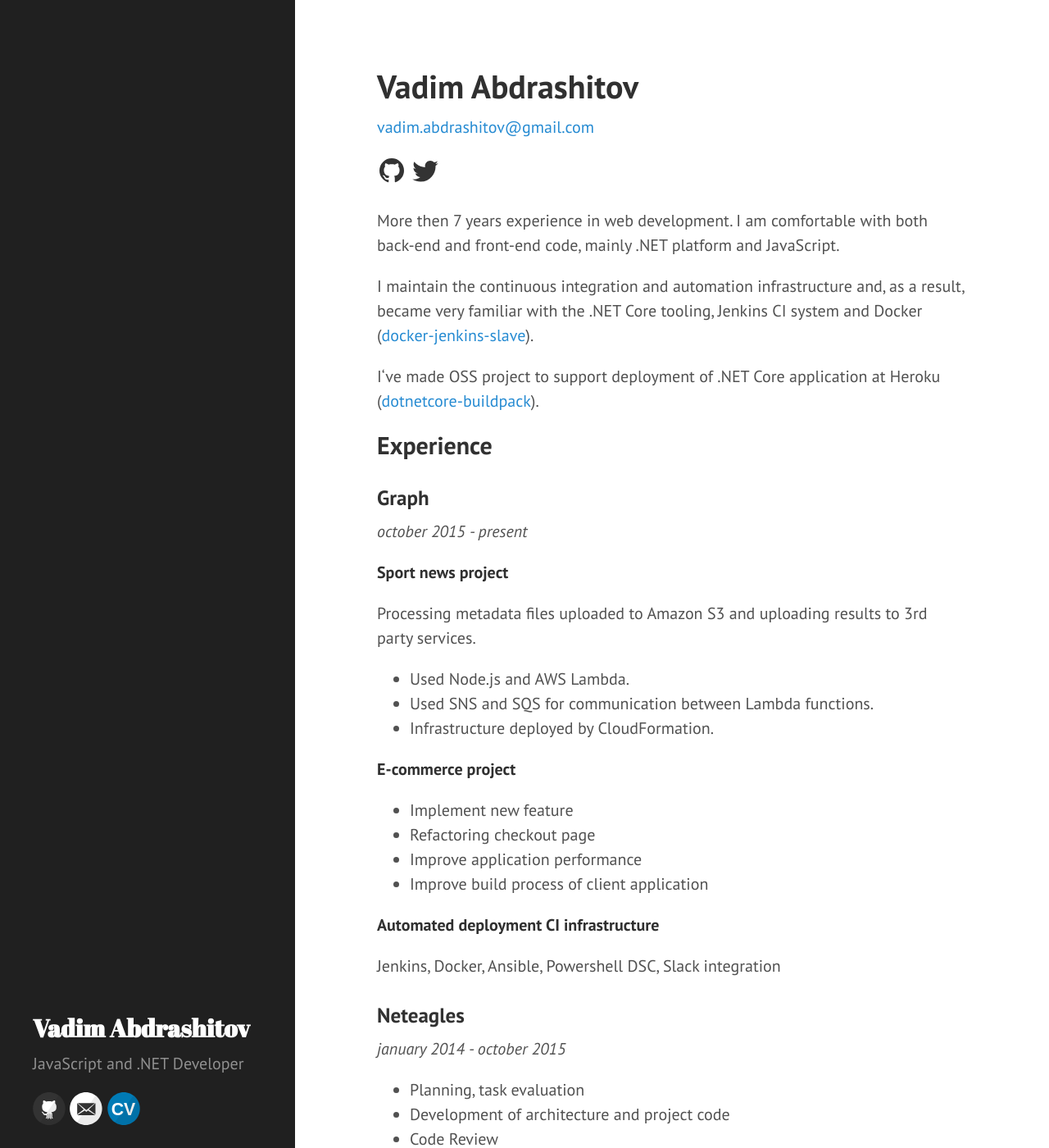
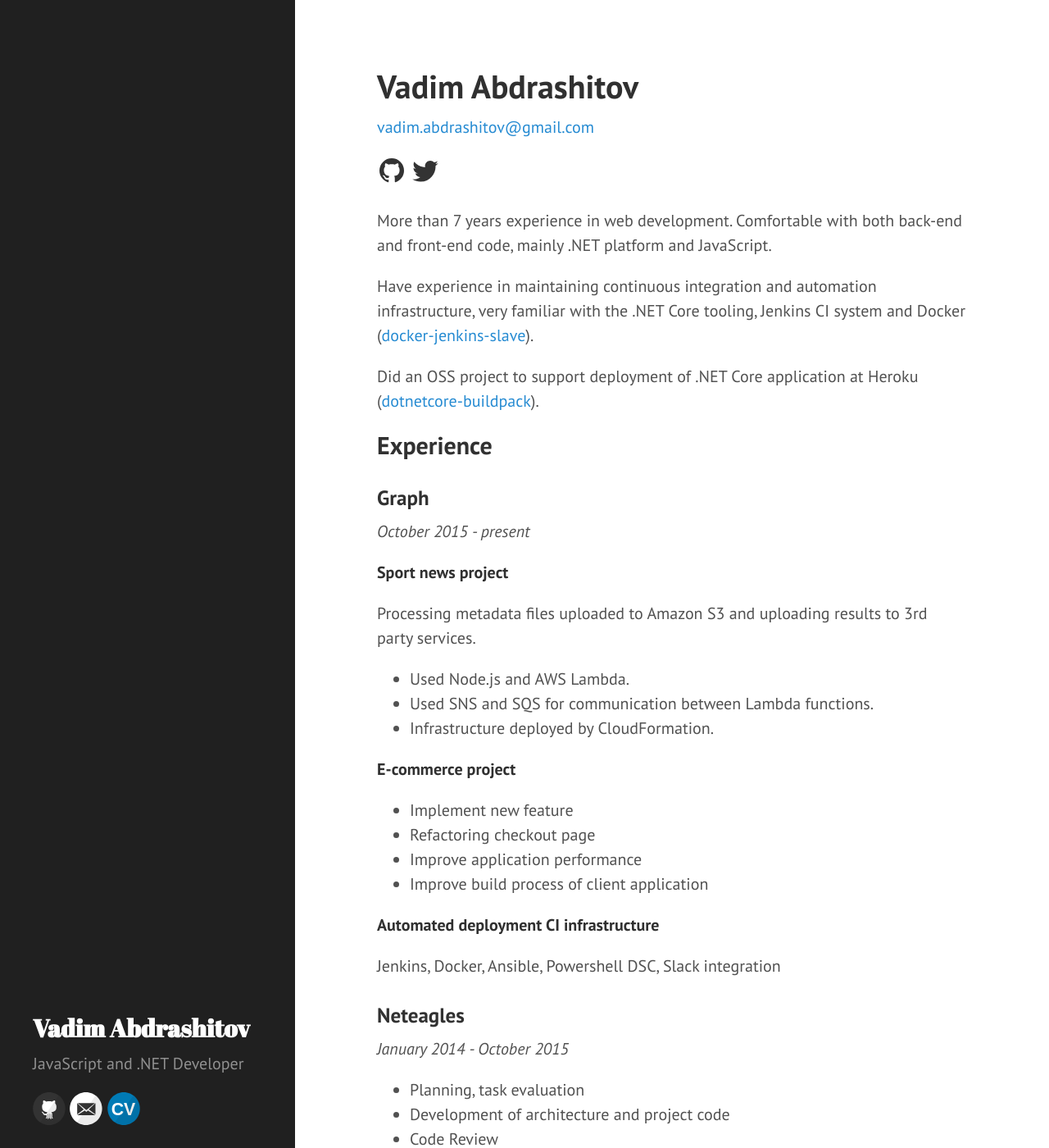
Before and after one commit to jincod/jincod.github.io, a Jekyll site: the page built from cv/index.md, in a window 1280 px wide and 1400 px high. Shown: the whole window at 82% size. Built offline with Jekyll 4.4.1, drawn with Linux system fonts in a browser that asks for light colours; some of the changed text lies outside the part shown.

Commit message:
updated cv page

```diff
--- a/cv/index.md
+++ b/cv/index.md
@@ -8,17 +8,16 @@ title: Vadim Abdrashitov
 [<svg class="contact__icon" viewBox="0 0 24 24"><path fill="#333" d="M12 2A10 10 0 0 0 2 12c0 4.42 2.87 8.17 6.84 9.5.5.08.66-.23.66-.5v-1.69c-2.77.6-3.36-1.34-3.36-1.34-.46-1.16-1.11-1.47-1.11-1.47-.91-.62.07-.6.07-.6 1 .07 1.53 1.03 1.53 1.03.87 1.52 2.34 1.07 2.91.83.09-.65.35-1.09.63-1.34-2.22-.25-4.55-1.11-4.55-4.92 0-1.11.38-2 1.03-2.71-.1-.25-.45-1.29.1-2.64 0 0 .84-.27 2.75 1.02.79-.22 1.65-.33 2.5-.33.85 0 1.71.11 2.5.33 1.91-1.29 2.75-1.02 2.75-1.02.55 1.35.2 2.39.1 2.64.65.71 1.03 1.6 1.03 2.71 0 3.82-2.34 4.66-4.57 4.91.36.31.69.92.69 1.85V21c0 .27.16.59.67.5C19.14 20.16 22 16.42 22 12A10 10 0 0 0 12 2z"/></svg>](https://github.com/jincod)
 [<svg class="contact__icon" viewBox="0 0 24 24"><path fill="#333" d="M22.46 6c-.77.35-1.6.58-2.46.69.88-.53 1.56-1.37 1.88-2.38-.83.5-1.75.85-2.72 1.05C18.37 4.5 17.26 4 16 4c-2.35 0-4.27 1.92-4.27 4.29 0 .34.04.67.11.98C8.28 9.09 5.11 7.38 3 4.79c-.37.63-.58 1.37-.58 2.15 0 1.49.75 2.81 1.91 3.56-.71 0-1.37-.2-1.95-.5v.03c0 2.08 1.48 3.82 3.44 4.21-.36.1-.74.15-1.13.15-.27 0-.54-.03-.8-.08.54 1.69 2.11 2.95 4 2.98-1.46 1.16-3.31 1.84-5.33 1.84-.34 0-.68-.02-1.02-.06C3.44 20.29 5.7 21 8.12 21 16 21 20.33 14.46 20.33 8.79c0-.19 0-.37-.01-.56.84-.6 1.56-1.36 2.14-2.23z"/></svg>](https://twitter.com/jincod)
 
-More then 7 years experience in web development. I am comfortable with both back-end and front-end code, mainly .NET platform and JavaScript.
+More than 7 years experience in web development. Comfortable with both back-end and front-end code, mainly .NET platform and JavaScript.
 
-I maintain the continuous integration and automation infrastructure and, as a result, became very familiar with the .NET Core tooling, Jenkins CI system and Docker ([docker-jenkins-slave](https://github.com/jincod/docker-jenkins-slave)).
+Have experience in maintaining continuous integration and automation infrastructure, very familiar with the .NET Core tooling, Jenkins CI system and Docker ([docker-jenkins-slave](https://github.com/jincod/docker-jenkins-slave)).
 
-I‘ve made OSS project to support deployment of .NET Core application at Heroku ([dotnetcore-buildpack](https://github.com/jincod/dotnetcore-buildpack)).
+Did an OSS project to support deployment of .NET Core application at Heroku ([dotnetcore-buildpack](https://github.com/jincod/dotnetcore-buildpack)).
 
 ## Experience
 
 ### Graph
-
-*october 2015 - present*
+*October 2015 - present*
 
 **Sport news project**
 
@@ -40,14 +39,14 @@ Processing metadata files uploaded to Amazon S3 and uploading results to 3rd par
 Jenkins, Docker, Ansible, Powershell DSC, Slack integration
 
 ### Neteagles
-*january 2014 - october 2015*
+*January 2014 - October 2015*
 
 - Planning, task evaluation
 - Development of architecture and project code
 - Code Review
 
 ### OOO "Premium"
-*october 2011 - december 2013*
+*October 2011 - December 2013*
 
 **Building Materials Web-Market**
 
@@ -65,14 +64,14 @@ Jenkins, Docker, Ansible, Powershell DSC, Slack integration
 - Continuous Deployment (Teamcity, Powershell, MsBuild, WebDeploy)
 
 ### Intel, Intel Summer School
-*july-august 2012*
+*July-August 2012*
 
 **Internal project**
 
 Continuous Delivery on internal project
 
 ### Infinnity
-*january-october 2011*
+*January-October 2011*
 
 **Medical System (DMS)**
 
@@ -81,14 +80,14 @@ Continuous Delivery on internal project
 - Automation functional testing (Selenium, SpecFlow)
 
 ### Vikki-di
-*june-september 2010*
+*June-September 2010*
 
 **legacy ASP.NET project**
 
 Admin, search and profile modules development
 
 ### Document management system
-*february-may 2010*
+*February-May 2010*
 
 - Development
 - Testing
@@ -98,5 +97,5 @@ Admin, search and profile modules development
 
 ## Education
 
-**South Ural State University**, 2007-2012
-Engineer's degree
+**Specialist degree in computer science and information systems**
+South Ural State University, Chelyabinsk, Russia, 2007-2012
```
